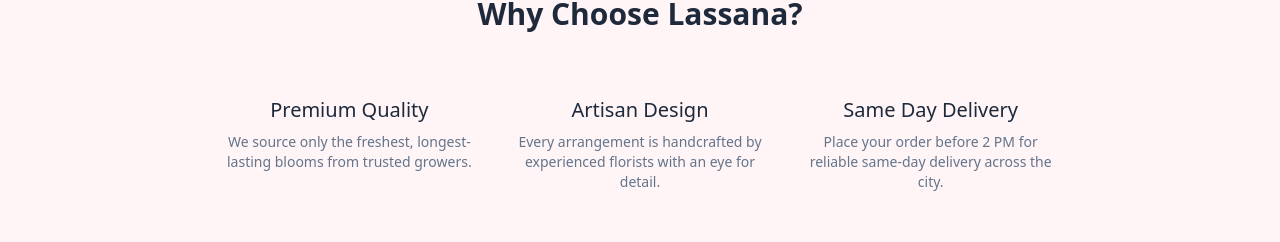
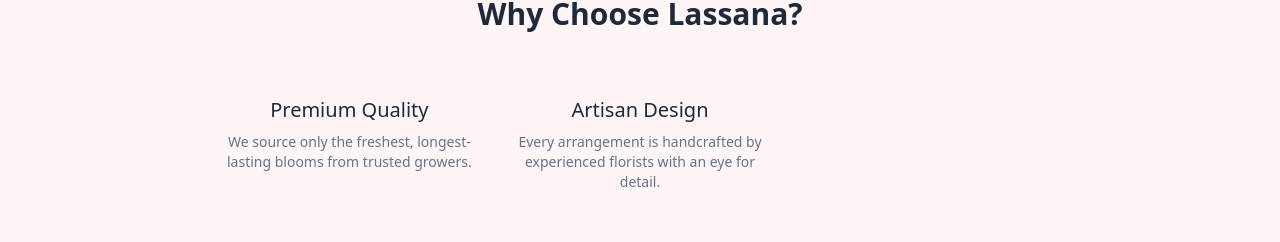
Before and after one commit to HGWhappuarachchi/LassnaCrafts, a Next.js app: page / in a window 1280 px wide. Shown: the part 1342-1584 px from the top of the page. Built offline with nearby package versions, Linux system fonts and the light colour scheme; no server answers; the database is empty.

Commit message:
Removed the Same day Dilivery

```diff
--- a/src/app/page.tsx
+++ b/src/app/page.tsx
@@ -175,11 +175,7 @@
                 title: "Artisan Design",
                 desc: "Every arrangement is handcrafted by experienced florists with an eye for detail.",
               },
-              {
-                icon: "",
-                title: "Same Day Delivery",
-                desc: "Place your order before 2 PM for reliable same-day delivery across the city.",
-              },
+
             ].map((item) => (
               <div key={item.title} className="flex flex-col items-center">
                 <div className="text-4xl mb-4">{item.icon}</div>
```
